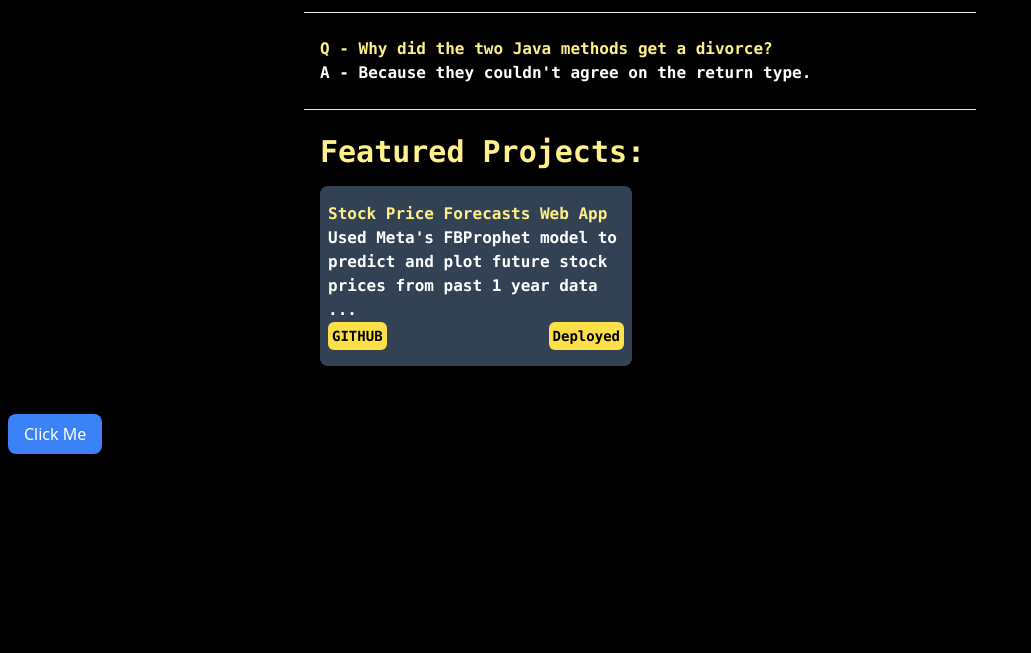
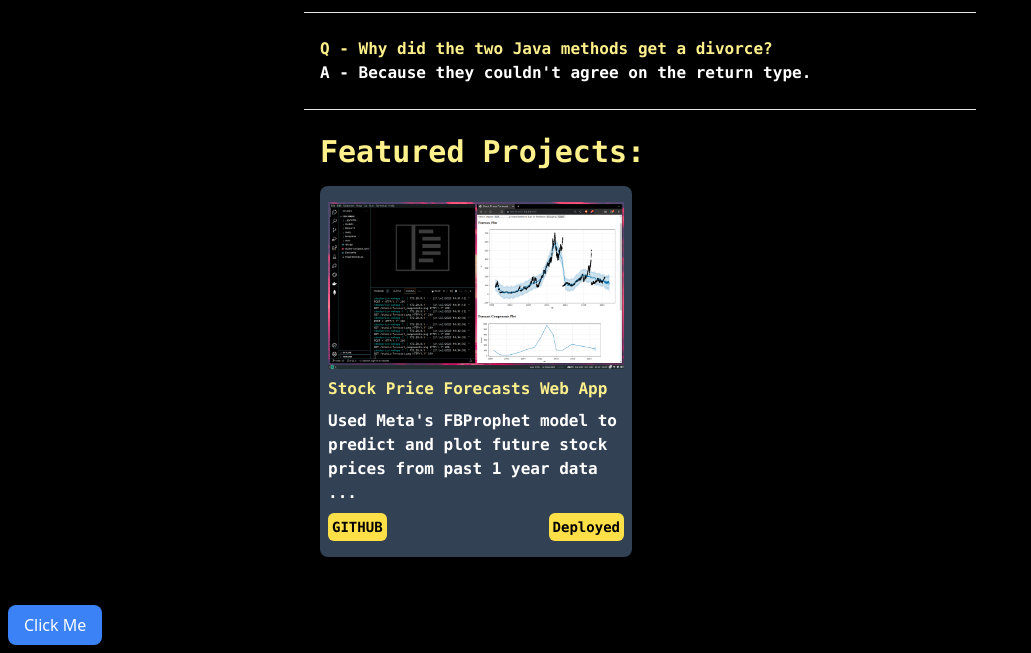
Before and after one commit to shivesh-ranjan/personal-website, a Django app: page / in a window 1280 px wide. Shown: the part 296-949 px from the top of the page, without its empty margins (0-1031 px from the left). Before the commit the page ends 750 px from the top, so only its background shows below. Run offline with Django 4.2, Linux system fonts and the light colour scheme; data comes from the database, SQL or seed files in the repository; both versions use the stored data as it was after the commit; some libraries are stand-ins or nearby versions.

Commit message:
projects pics

```diff
--- a/core/models.py
+++ b/core/models.py
@@ -8,6 +8,7 @@ class Project(models.Model):
     projectDate = models.DateField(auto_now_add=True)
     projectGitHub = models.URLField(max_length=555)
     projectDeployed = models.URLField(max_length=555)
+    projectPic = models.ImageField(upload_to='projectPics/')
 
     def __str__(self):
         return self.projectName
--- a/core/templates/core/index.html
+++ b/core/templates/core/index.html
@@ -43,9 +43,9 @@
         <div class="container grid max-w-2xl grid-cols-1 md:grid-cols-2 gap-4 my-4">
           {% for proj in allproj %}
           <div class="bg-slate-700 rounded-lg px-2 py-4">
-            <img src="" alt="">
-            <p class="font-mono font-extrabold text-yellow-200">{{ proj.projectName|slice:"0:30" }}</p>
-            <p class="font-mono font-extrabold text-white">{{ proj.projectDesc|slice:"0:90" }}...</p>
+            <img src={{ proj.projectPic.url }} alt="Project Pic" >
+            <p class="font-mono font-extrabold text-yellow-200 mt-2">{{ proj.projectName|slice:"0:30" }}</p>
+            <p class="font-mono font-extrabold text-white py-2">{{ proj.projectDesc|slice:"0:90" }}...</p>
             <div class="flex justify-between">
               <a class="rounded-md bg-yellow-300 text-black text-sm p-1 font-extrabold font-mono hover:bg-white" href={{ proj.projectGitHub }}>GITHUB</a>
               <a class="rounded-md bg-yellow-300 text-black text-sm p-1 font-extrabold font-mono hover:bg-white" href={{ proj.projectDeployed }}>Deployed</a>
--- a/mysite/settings.py
+++ b/mysite/settings.py
@@ -25,7 +25,7 @@ SECRET_KEY = 'django-insecure-6o0y718+hj4^b@o850x)-kc&-84s$!#4^dje!f1d8gn-%5+y)g
 # SECURITY WARNING: don't run with debug turned on in production!
 DEBUG = True
 
-ALLOWED_HOSTS = []
+ALLOWED_HOSTS = ['0.0.0.0', '192.168.1.8', 'localhost']
 
 
 # Application definition
@@ -122,3 +122,7 @@ STATIC_URL = 'static/'
 # https://docs.djangoproject.com/en/4.2/ref/settings/#default-auto-field
 
 DEFAULT_AUTO_FIELD = 'django.db.models.BigAutoField'
+
+MEDIA_ROOT = BASE_DIR/'media'
+
+MEDIA_URL = '/media/'
--- a/mysite/urls.py
+++ b/mysite/urls.py
@@ -16,8 +16,12 @@ Including another URLconf
 """
 from django.contrib import admin
 from django.urls import path, include
+from django.conf import settings  # new
+from django.conf.urls.static import static  # new
 
 urlpatterns = [
     path('admin/', admin.site.urls),
     path('', include("core.urls")),
 ]
+
+urlpatterns += static(settings.MEDIA_URL, document_root=settings.MEDIA_ROOT) #new
```
Also changed, not shown: core/migrations/0003_project_projectpic.py (added), core/migrations/0004_alter_project_projectpic.py (added), db.sqlite3, media/projectPics/2023-07-21-200511_1920x1080_scrot.png (added).
